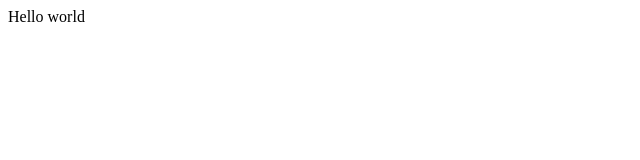
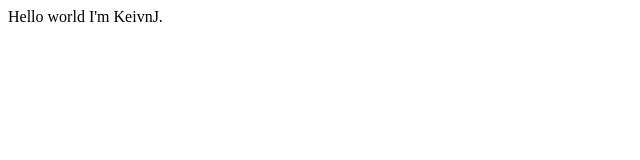
Before and after one commit to kevinj92/opentutorials-kevinj92, a plain HTML site: page index.html in a window 1280 px wide. Shown: the full height of the page, 0-640 px from the left. Drawn offline with Linux system fonts and the light colour scheme.

Commit message:
more words

```diff
--- a/index.html
+++ b/index.html
@@ -19,6 +19,6 @@
 	</head>
 
 	<body>
-		Hello world
+		Hello world I'm KeivnJ.
 	</body>
 </html>
```
